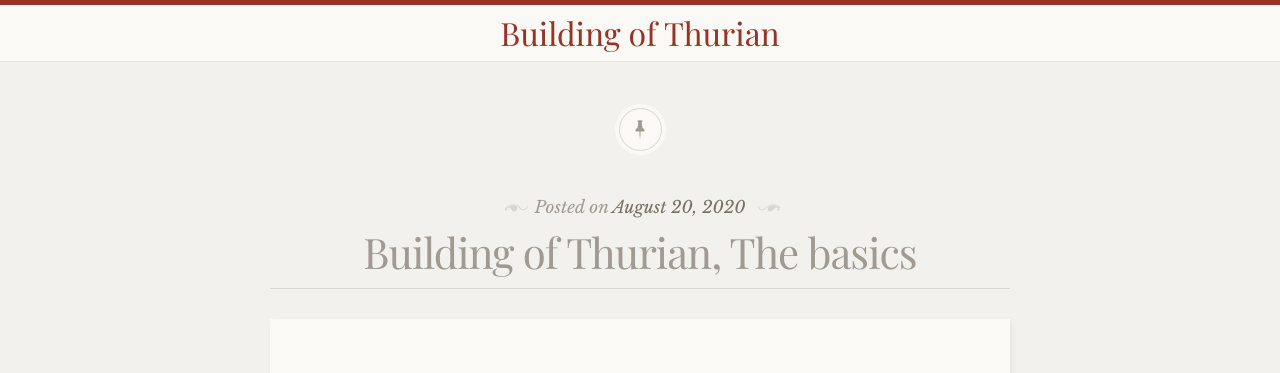
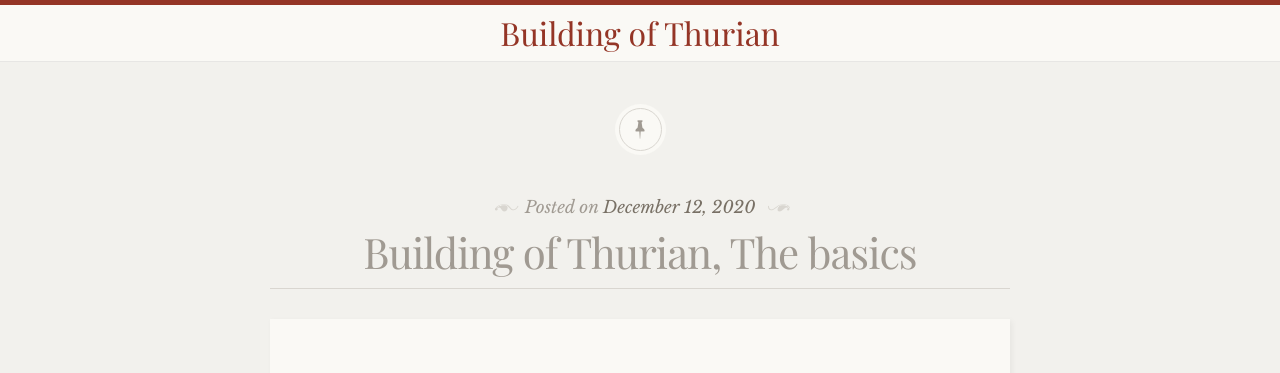
Before and after one commit to lyzio/lyzblog, a Jekyll site: the page built from _posts/2020-12-12-building-of-thurian-the-basics.markdown, in a window 1280 px wide. Shown: the top 373 px of the page. Built offline with Jekyll 4.4.1, drawn with Linux system fonts in a browser that asks for light colours; some web fonts are replaced.

Commit message:
new date

```diff
--- a/_posts/2020-12-12-building-of-thurian-the-basics.markdown
+++ b/_posts/2020-12-12-building-of-thurian-the-basics.markdown
@@ -1,7 +1,7 @@
 ---
 layout: post
 title:  "Building of Thurian, The basics"
-date:   2020-08-20 11:11:11 +0100
+date:   2020-12-12 11:11:11 +0100
 thumbnail: "https://www.worldanvil.com/uploads/maps/9b3d9e34237f82ed92949f45c45ee396.jpeg"
 ---
 
```
Also changed, not shown: assets/earth.jpg (deleted).
